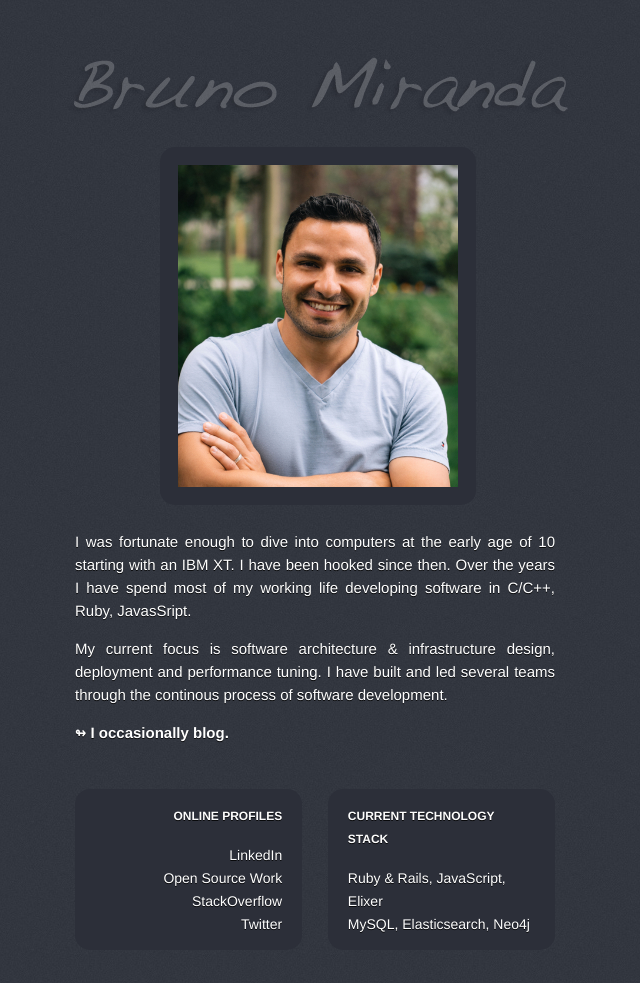
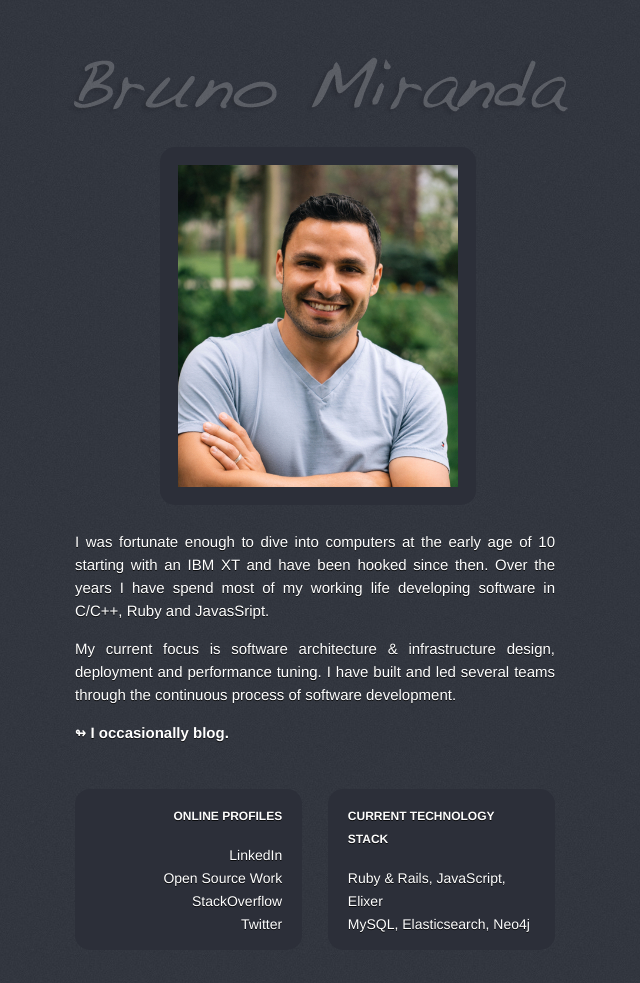
Before and after one commit to brupm/brunomiranda.com, a plain HTML site: page public/index.html in a window 1280 px wide. Shown: the top 983 px of the page, without its empty margins (325-965 px from the left). Drawn offline with Linux system fonts and the light colour scheme; a script that the page names is missing.

Commit message:
Updating Copy.

```diff
--- a/public/index.html
+++ b/public/index.html
@@ -139,8 +139,8 @@
       <img src="images/bruno3.jpg" alt="Bruno Miranda" width="280px">
     </div>
     <div id="biography">
-      <p>I was fortunate enough to dive into computers at the early age of 10 starting with an IBM XT. I have been hooked since then. Over the years I have spend most of my working life developing software in C/C++, Ruby, JavasSript.</p>
-      <p>My current focus is software architecture & infrastructure design, deployment and performance tuning. I have built and led several teams through the continous process of software development.</p>
+      <p>I was fortunate enough to dive into computers at the early age of 10 starting with an IBM XT and have been hooked since then. Over the years I have spend most of my working life developing software in C/C++, Ruby and JavasSript.</p>
+      <p>My current focus is software architecture & infrastructure design, deployment and performance tuning. I have built and led several teams through the continuous process of software development.</p>
       <p><strong>&#8620; I occasionally <a href="https://blog.brunomiranda.com">blog</a>.</strong></p>
     </div>
 
```
